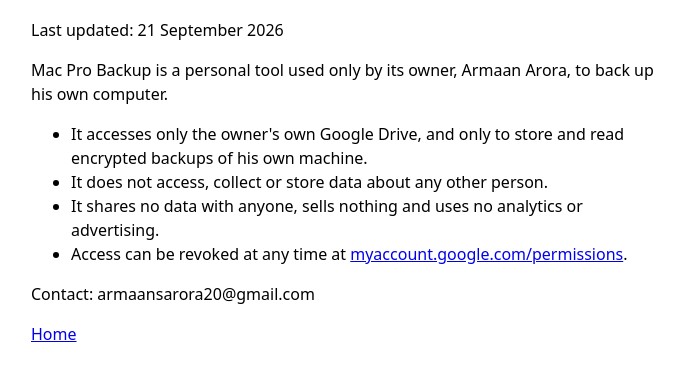
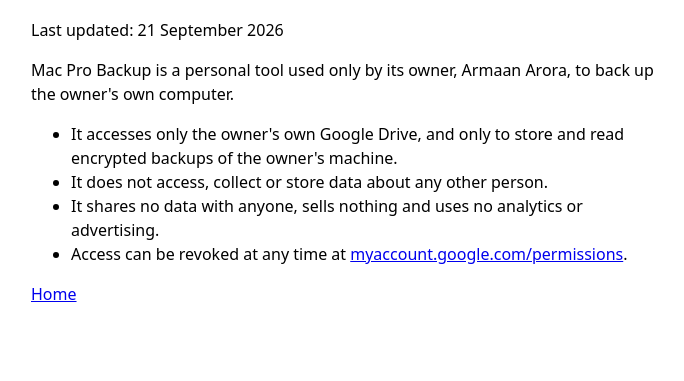
Before and after one commit to armaansarora/macpro-backup, a plain HTML site: page privacy.html in a window 1280 px wide. Shown: the part 99-480 px from the top of the page, without its empty margins (289-973 px from the left). Drawn offline with Linux system fonts and the light colour scheme.

Commit message:
Neutral wording; no contact address
Co-Authored-By: Claude Opus 5 (1M context) <noreply@anthropic.com>

```diff
--- a/privacy.html
+++ b/privacy.html
@@ -4,14 +4,13 @@
 <body style="font-family: system-ui, sans-serif; max-width: 40rem; margin: 3rem auto; padding: 0 1rem; line-height: 1.5">
 <h1>Privacy Policy</h1>
 <p>Last updated: 21 September 2026</p>
-<p>Mac Pro Backup is a personal tool used only by its owner, Armaan Arora, to back up his own computer.</p>
+<p>Mac Pro Backup is a personal tool used only by its owner, Armaan Arora, to back up the owner's own computer.</p>
 <ul>
-<li>It accesses only the owner's own Google Drive, and only to store and read encrypted backups of his own machine.</li>
+<li>It accesses only the owner's own Google Drive, and only to store and read encrypted backups of the owner's machine.</li>
 <li>It does not access, collect or store data about any other person.</li>
 <li>It shares no data with anyone, sells nothing and uses no analytics or advertising.</li>
 <li>Access can be revoked at any time at <a href="https://myaccount.google.com/permissions">myaccount.google.com/permissions</a>.</li>
 </ul>
-<p>Contact: armaansarora20@gmail.com</p>
 <p><a href="index.html">Home</a></p>
 </body>
 </html>
```
